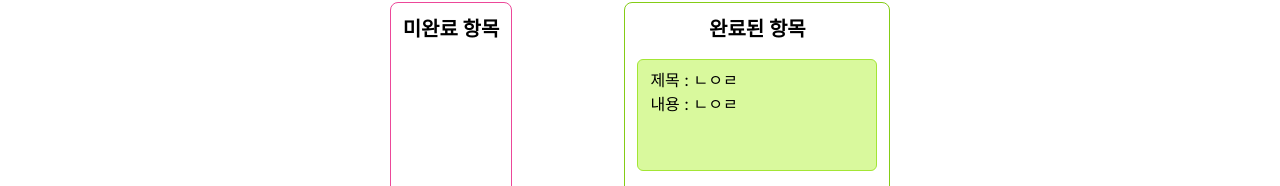
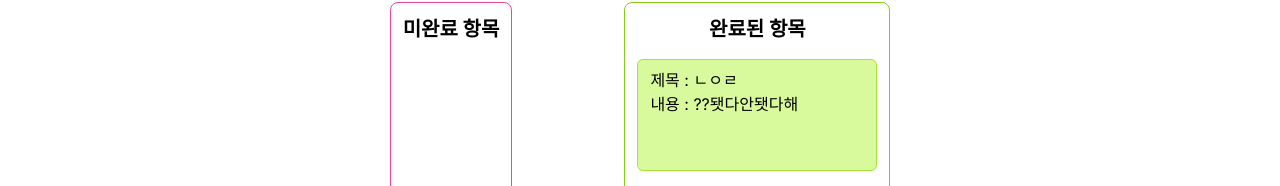
Before and after one commit to seopport/NextTasker, a Next.js app: page /todo-ssr in a window 1280 px wide. Shown: the part 180-366 px from the top of the page. Built offline with nearby package versions, Linux system fonts and the light colour scheme; data requests are answered from the project's data file.

Commit message:
[feat] 대략 완성

```diff
--- a/db.json
+++ b/db.json
@@ -8,7 +8,7 @@
     {
       "id": "b27c",
       "title": "ㄴㅇㄹ",
-      "contents": "ㄴㅇㄹ",
+      "contents": "??됏다안됏다해",
       "isDone": true
     },
     {
--- a/src/app/todo-ssr/page.tsx
+++ b/src/app/todo-ssr/page.tsx
@@ -9,8 +9,9 @@ const TodoSSRPage = async () => {
     method: 'GET',
     cache: 'no-cache',
   });
+  const { todos } = await response.json();
 
-  const { todos } = await response.json();
+  //탠스택쿼리?
 
   return (
     <div className='relative flex flex-col items-center'>
--- a/src/components/TodoTaskSSR.tsx
+++ b/src/components/TodoTaskSSR.tsx
@@ -1,7 +1,7 @@
 import { Todo } from '@/types';
 import React from 'react';
 
-const TodoTaskSSR = ({ todos, isDone }: { todos: Todo[]; isDone: boolean }) => {
+const TodoTaskSSR = ({ todos, isDone }: { todos: Todo[] | undefined; isDone: boolean }) => {
   return (
     <div
       className={`flex flex-col items-center border border-solid ${
```
